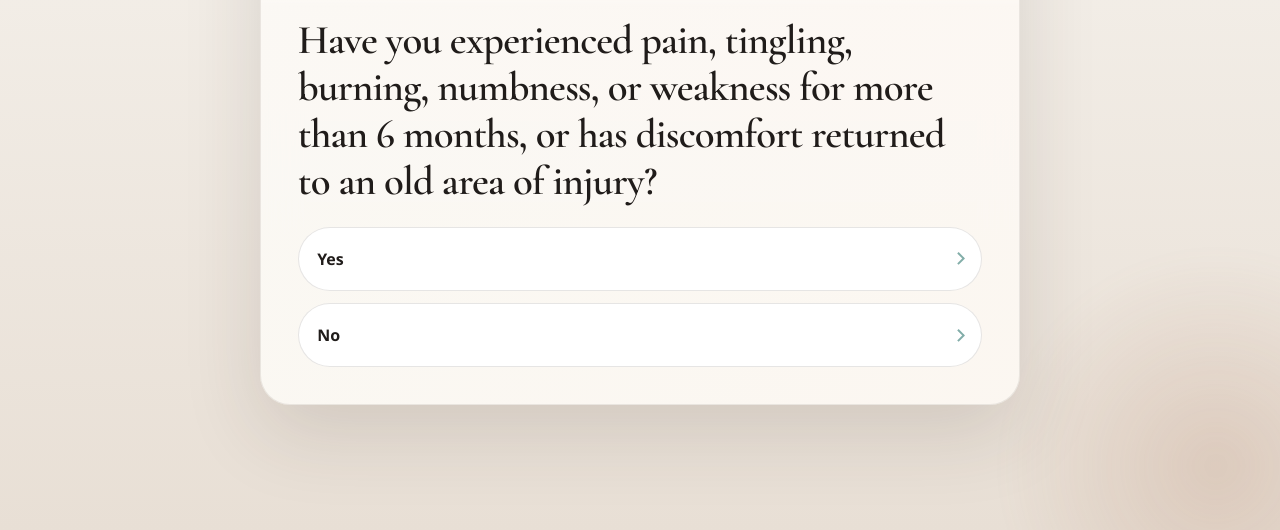
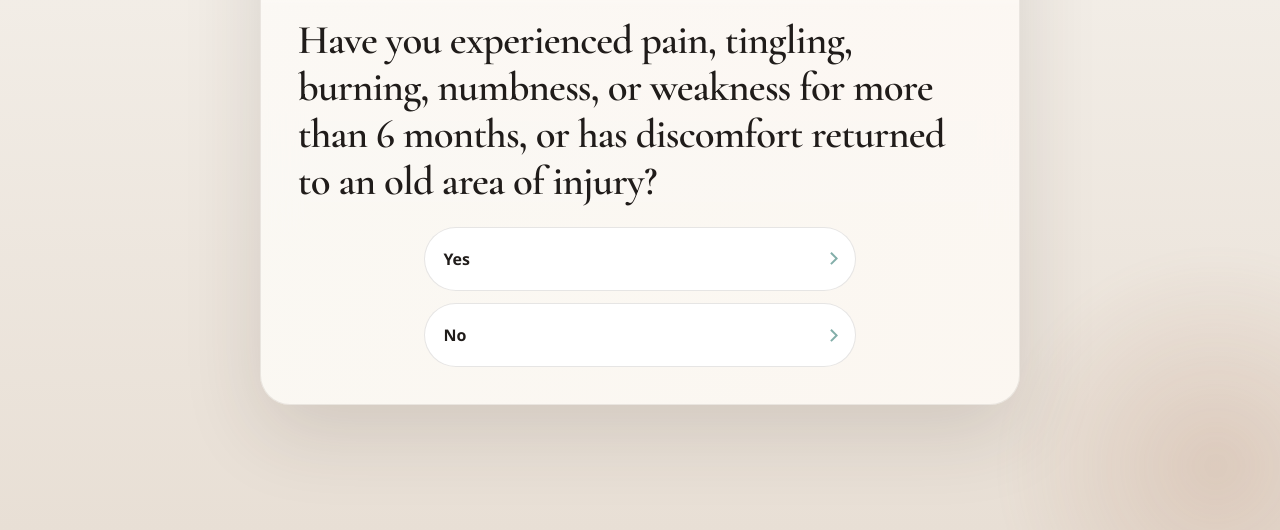
Before and after one commit to 1Brajesh/paintest, a plain HTML site: page index.html in a window 1280 px wide. Shown: the part 270-800 px from the top of the page. Drawn offline with nearby package versions, Linux system fonts and the light colour scheme.

Commit message:
Tighten single-choice answer width

```diff
--- a/styles.css
+++ b/styles.css
@@ -268,6 +268,7 @@ a {
   display: grid;
   gap: 0.8rem;
   margin-top: 0.2rem;
+  justify-items: center;
 }
 
 .checkbox-grid {
@@ -384,7 +385,7 @@ a {
   align-items: center;
   justify-content: space-between;
   gap: 1rem;
-  width: 100%;
+  width: min(100%, 27rem);
   min-height: 4rem;
   padding: 1rem 1.15rem;
   border: 1px solid rgba(48, 41, 37, 0.12);
```
